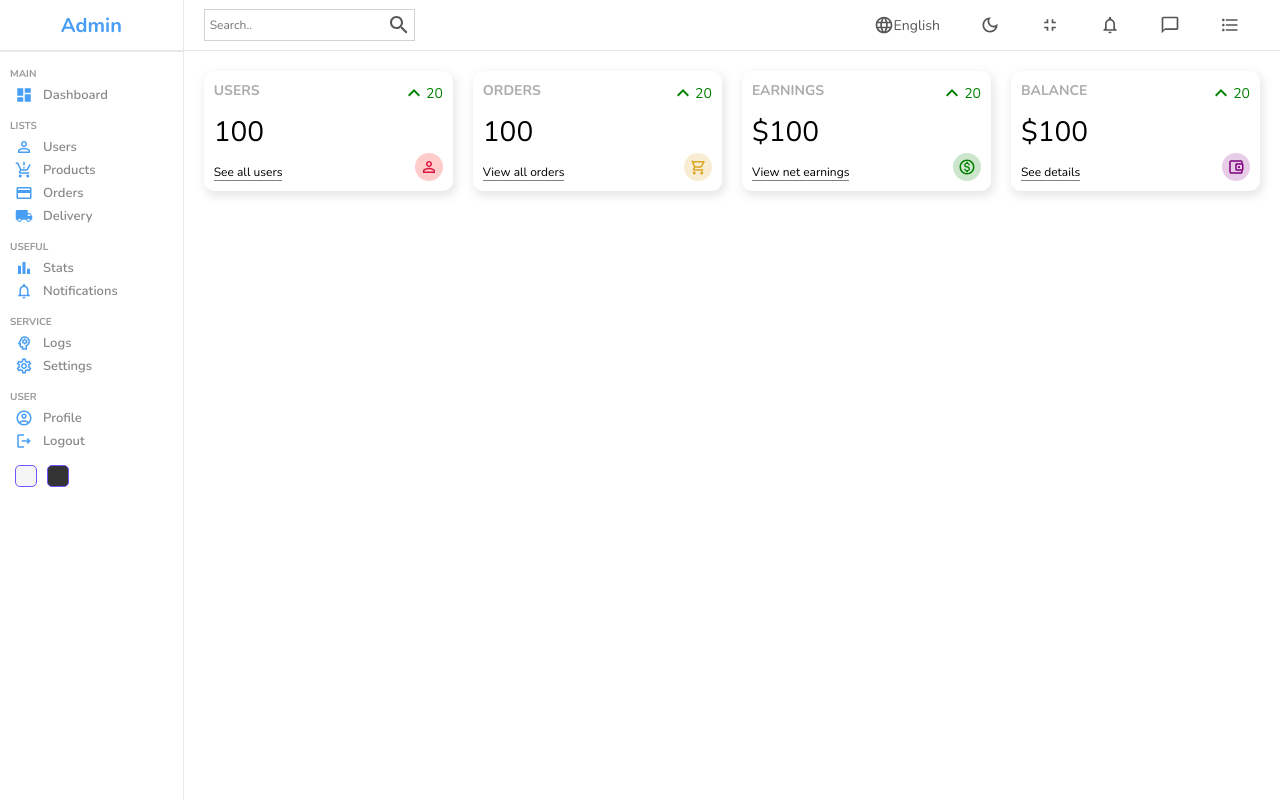
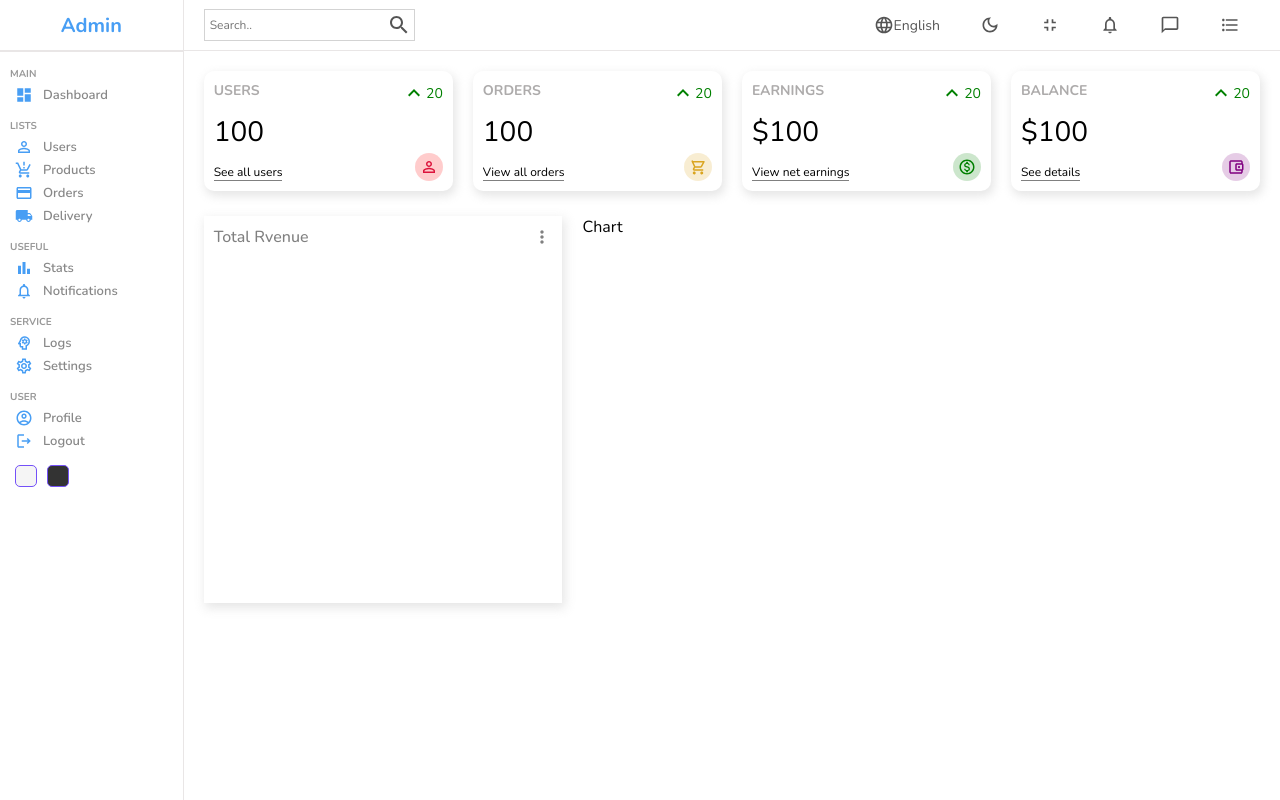
Before and after one commit to MennaEbied/admin-dashboard, a React (Vite) app: page / in a window 1280 px wide. Built offline with nearby package versions, Linux system fonts and the light colour scheme.

Commit message:
Adding charts

```diff
--- /dev/null
+++ b/src/components/chart/Chart.jsx
@@ -0,0 +1,9 @@
+import "./chart.scss"
+
+const Chart = () => {
+  return (
+    <div className="chart">Chart</div>
+  )
+}
+
+export default Chart
--- /dev/null
+++ b/src/components/chart/chart.scss
@@ -0,0 +1,3 @@
+.chart{
+    flex: 4;
+}
--- /dev/null
+++ b/src/components/featured/Featured.jsx
@@ -0,0 +1,21 @@
+import "./featured.scss";
+import MoreVertIcon from '@mui/icons-material/MoreVert';
+import { CircularProgressbar } from "react-circular-progressbar";
+
+const Featured = () => {
+  return (
+    <div className="featured">
+       <div className="top">
+            <h1 className="title">Total Rvenue</h1>
+            <MoreVertIcon fontSize="small"/>
+       </div>
+       <div className="bottom">
+            <div className="featuredChart">
+                <CircularProgressbar value={70}/>
+            </div>
+       </div>
+    </div>
+  )
+}
+
+export default Featured
--- /dev/null
+++ b/src/components/featured/featured.scss
@@ -0,0 +1,18 @@
+.featured{
+    flex: 2;
+    -wekit-box-shadow:2px 4px 10px 1px rgba(0,0,0,0.47);
+    box-shadow: 2px 4px 10px 1px rgba(201,201,201,0.47);
+    padding: 10px;
+
+    .top{
+        display: flex;
+        align-items: center;
+        justify-content: space-between;
+        color: grey;
+
+        .title{
+            font-size: 16px;
+            font-weight: 500;
+        }
+    }
+}
--- a/src/pages/home/home.jsx
+++ b/src/pages/home/home.jsx
@@ -1,7 +1,9 @@
-import Navbar from "../../components/navbar/Navbar"
-import Sidebar from '../../components/sidebar/Sidebar'
-import Widget from "../../components/widget/widget"
-import "./home.scss"
+import Navbar from "../../components/navbar/Navbar";
+import Sidebar from '../../components/sidebar/Sidebar';
+import Widget from "../../components/widget/widget";
+import Featured from "../../components/featured/featured";
+import "./home.scss";
+import Chart from "../../components/chart/Chart";
 
 const Home = () => {
   return (
@@ -15,6 +17,10 @@
           < Widget type="earning"/>
           < Widget type="balance"/>
         </div>
+        <div className="charts">
+          <Featured/>
+          <Chart/>
+        </div>
       </div>
     </div>
   )
--- a/src/pages/home/home.scss
+++ b/src/pages/home/home.scss
@@ -4,10 +4,14 @@
     .homeContainer{
         flex: 6;
 
-        .widgets{
+        .widgets, .charts{
             display: flex;
             padding: 20px;
             gap: 20px;
         }
+
+        .charts{
+            padding: 5px 20px;
+        }
     }
 }
```
